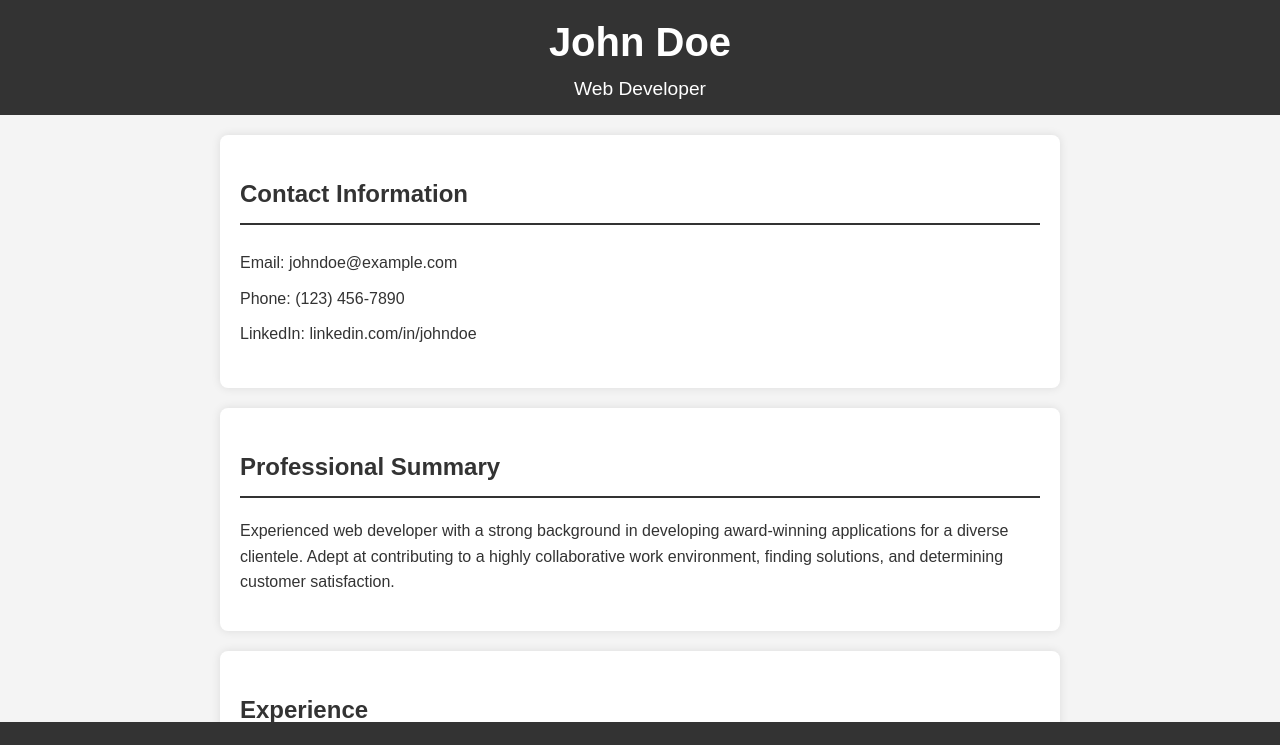
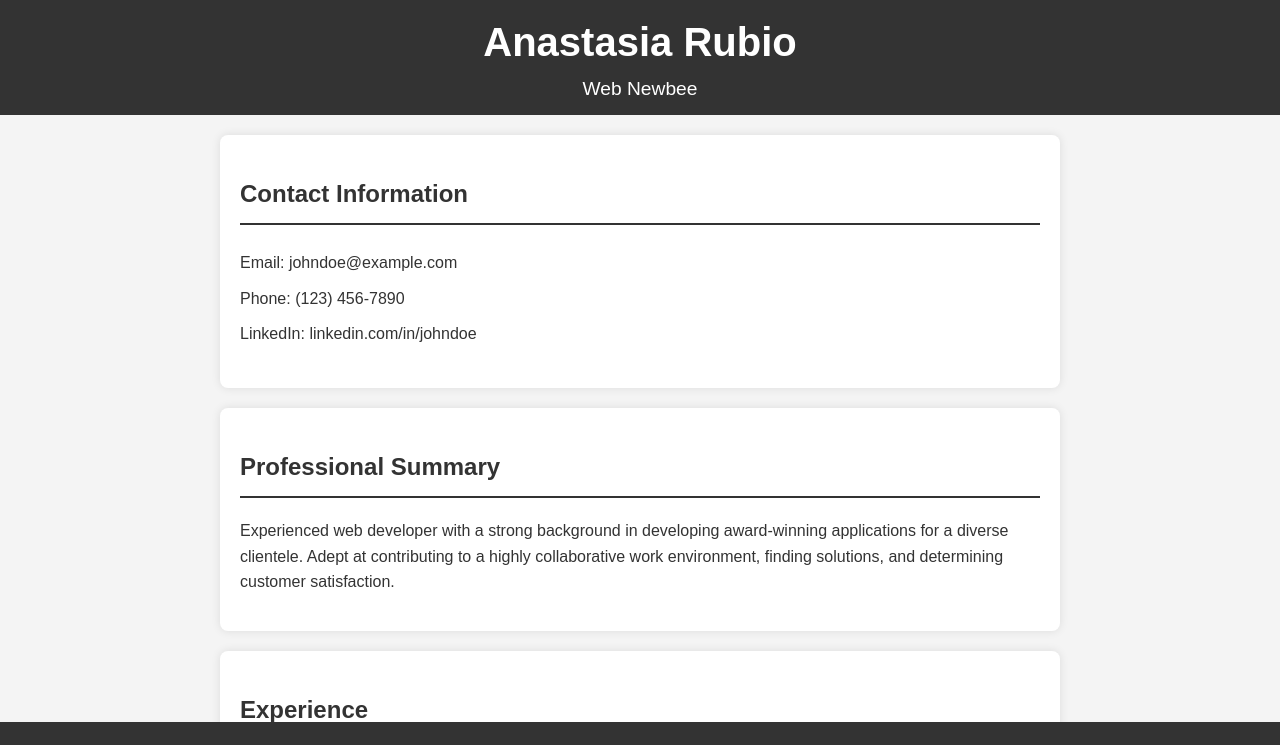
Before and after one commit to anastasiarubio/Resume, a plain HTML site: page index.html in a window 1280 px wide. Shown: the top 745 px of the page. Drawn offline with Linux system fonts and the light colour scheme.

Commit message:
nmae update

```diff
--- a/index.html
+++ b/index.html
@@ -8,8 +8,8 @@
 </head>
 <body>
     <header>
-        <h1>John Doe</h1>
-        <p>Web Developer</p>
+        <h1>Anastasia Rubio</h1>
+        <p>Web Newbee</p>
     </header>
     <section>
         <h2>Contact Information</h2>
```
